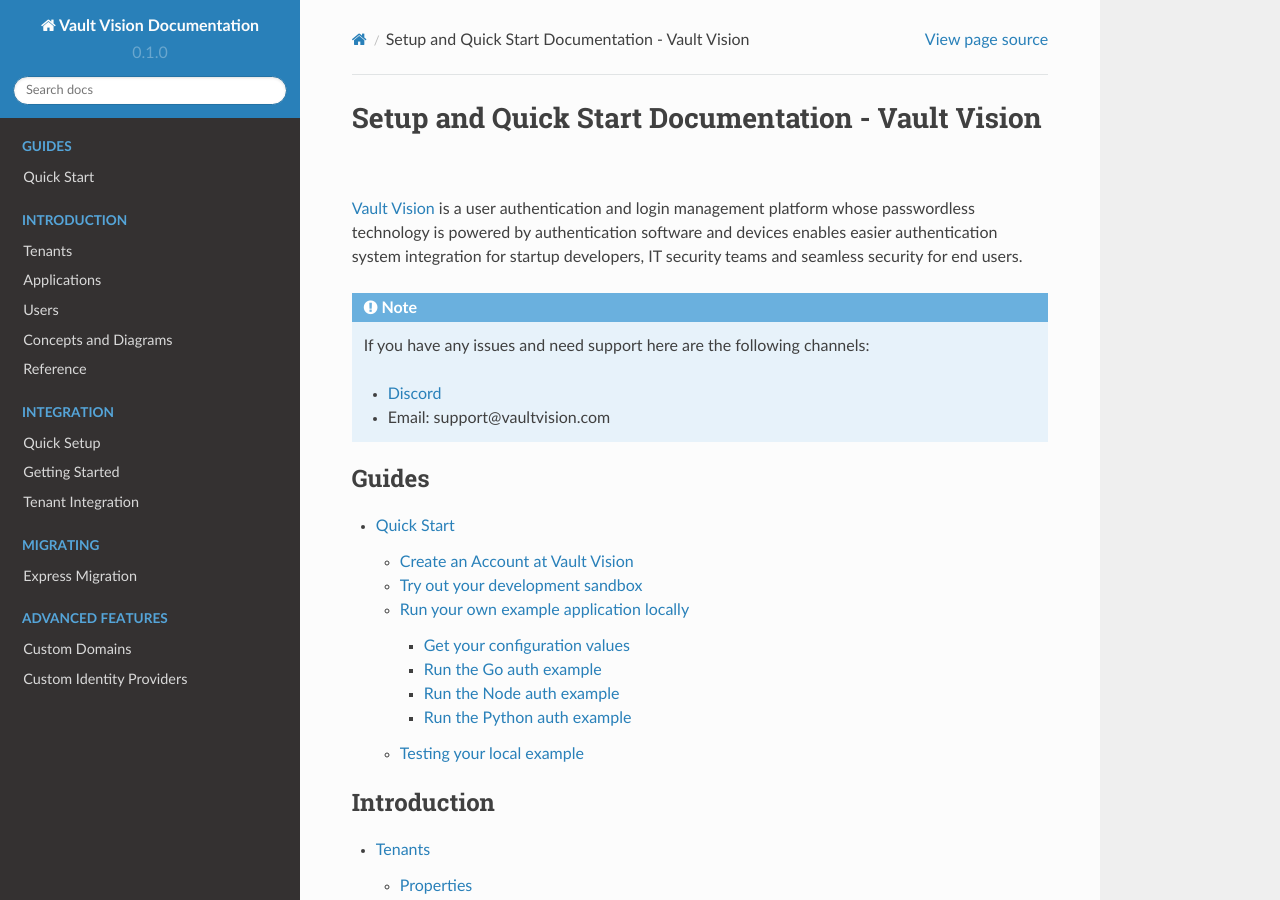
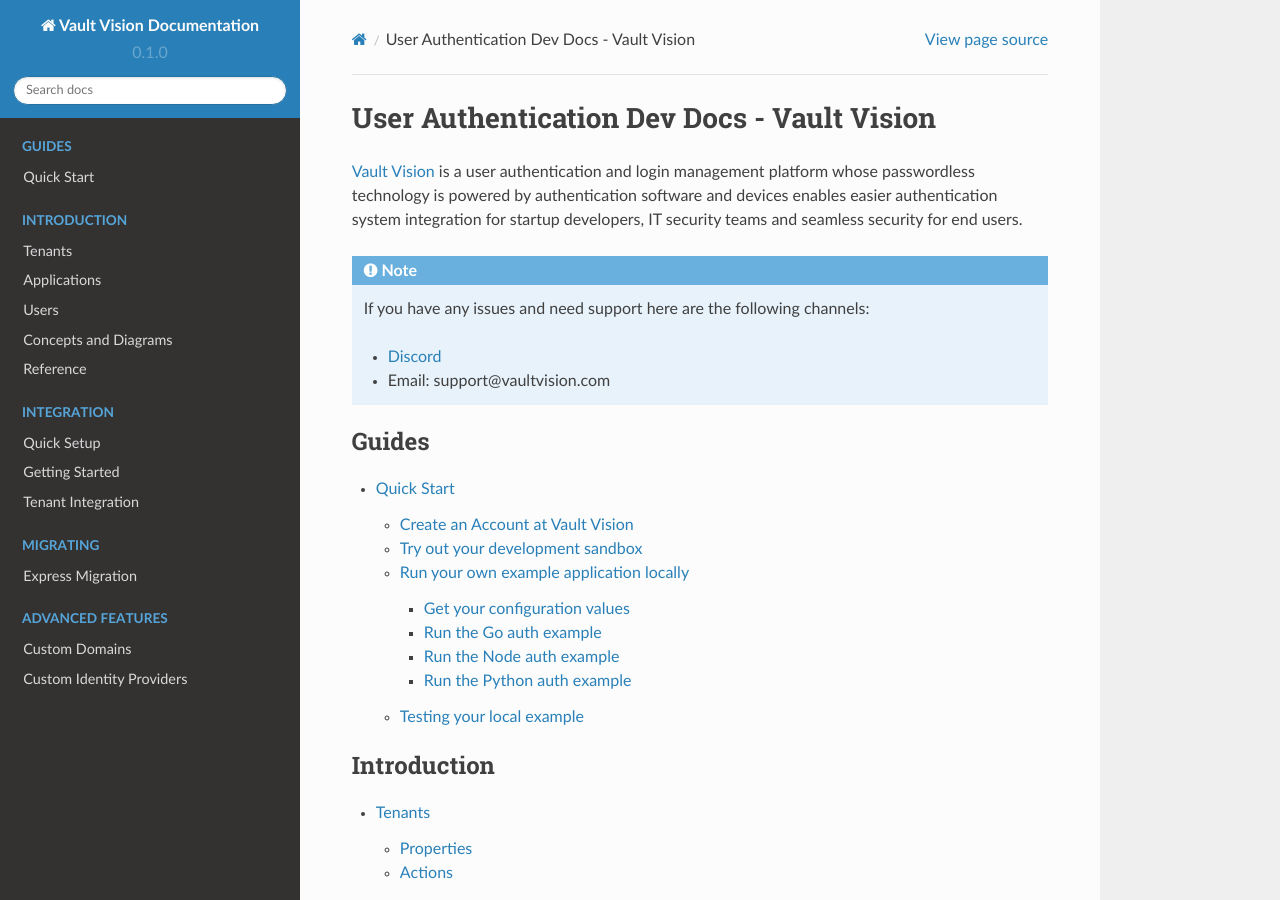
Before and after one commit to vaultvision/docs, a Sphinx documentation site: the page built from docs/source/index.md, in a window 1280 px wide and 900 px high. Built offline with Sphinx 7.4.7 and the Read the Docs theme 2.0.0, drawn with Linux system fonts in a browser that asks for light colours.

Commit message:
Update index.md

```diff
--- a/docs/source/index.md
+++ b/docs/source/index.md
@@ -1,4 +1,4 @@
-Setup and Quick Start Documentation - Vault Vision
+User Authentication Dev Docs - Vault Vision
 ===================================
 
 [Vault Vision](https://vaultvision.com) is a user authentication and login management platform whose passwordless technology is powered by authentication software and devices enables easier authentication system integration for startup developers, IT security teams and seamless security for end users.
```
